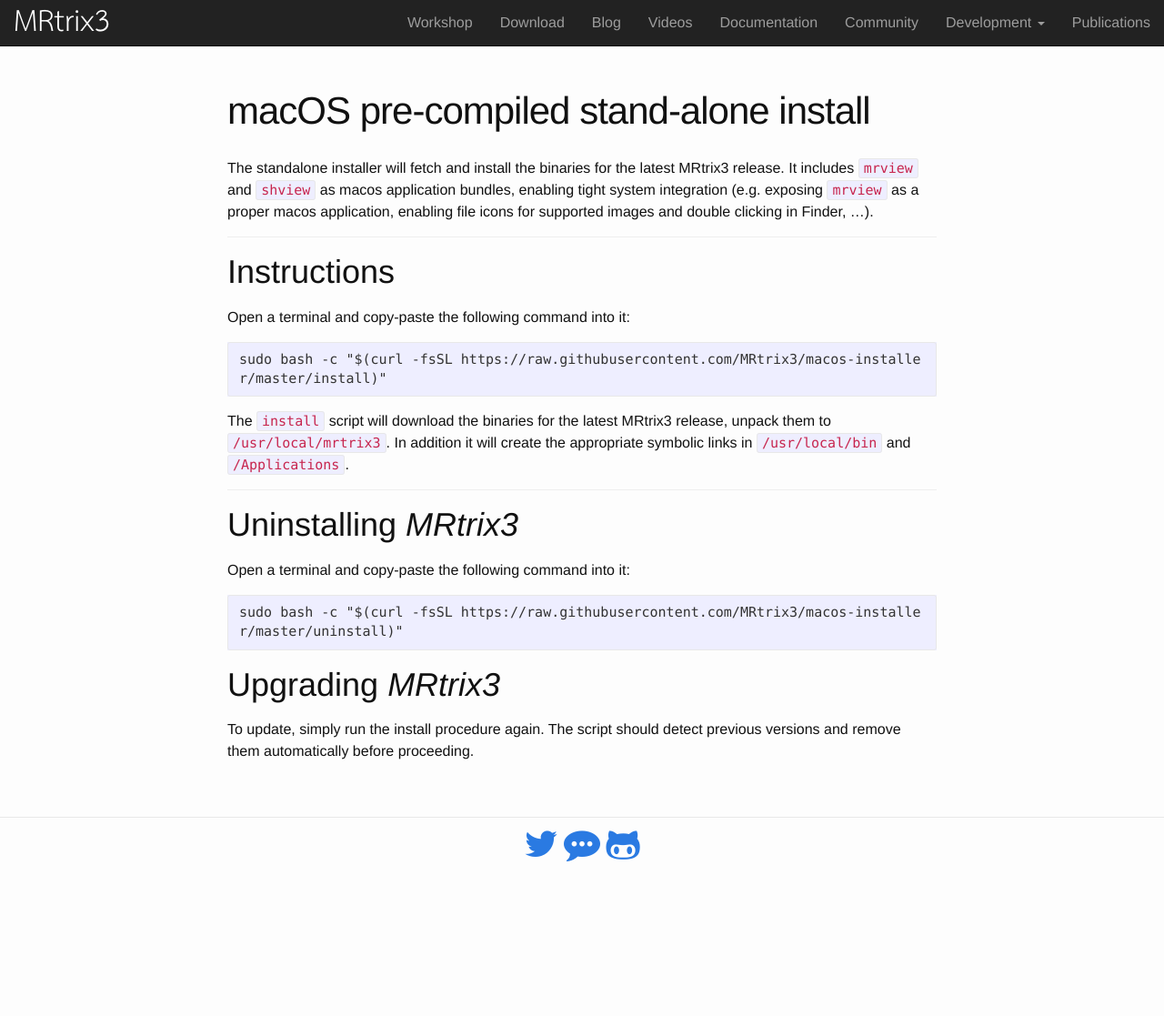
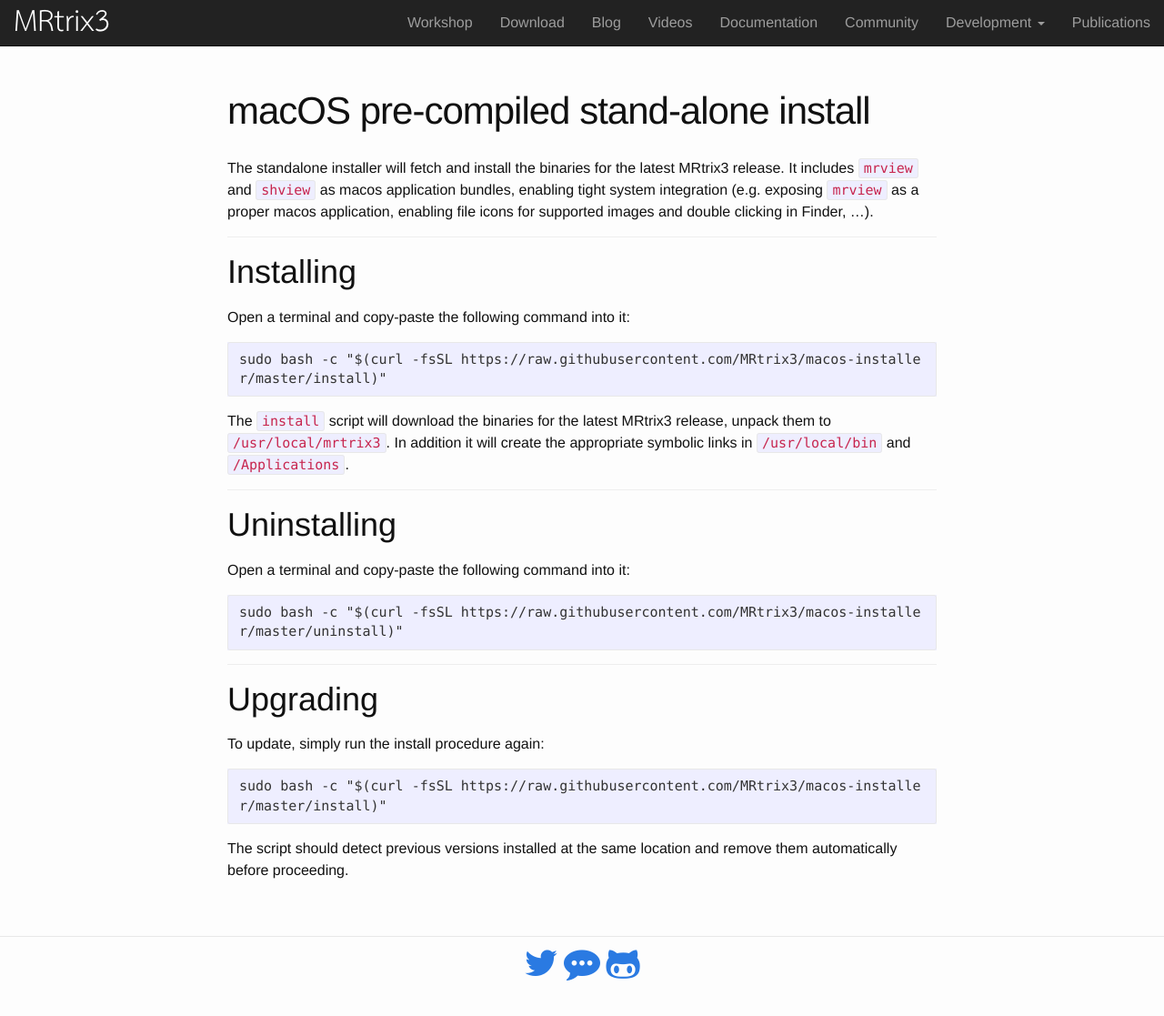
Before and after one commit to MRtrix3/MRtrix3.github.io, a Jekyll site: the page built from download/macos-standalone.md, in a window 1280 px wide and 1134 px high. Shown: the top 1117 px of the window at 91% size. Built offline with Jekyll 4.4.1, drawn with Linux system fonts in a browser that asks for light colours; nearby versions of some CDN libraries.

Commit message:
Minor fixes to the macos standalone instructions

````diff
--- a/download/macos-standalone.md
+++ b/download/macos-standalone.md
@@ -7,8 +7,8 @@
 
 ---
 
-Instructions
-============
+Installing
+==========
 
 Open a terminal and copy-paste the following command into it:
 ```
@@ -18,20 +18,23 @@
 unpack them to `/usr/local/mrtrix3`. In addition it will create the appropriate
 symbolic links in `/usr/local/bin` and `/Applications`.
 
-
 ---
 
-Uninstalling *MRtrix3*
-======================
+Uninstalling
+============
 
 Open a terminal and copy-paste the following command into it:
 ```
 sudo bash -c "$(curl -fsSL https://raw.githubusercontent.com/MRtrix3/macos-installer/master/uninstall)"
 ```
 
+---
 
-Upgrading *MRtrix3*
-===================
+Upgrading
+=========
 
-To update, simply run the install procedure again. The script should detect
-previous versions and remove them automatically before proceeding.
+To update, simply run the install procedure again:
+```
+sudo bash -c "$(curl -fsSL https://raw.githubusercontent.com/MRtrix3/macos-installer/master/install)"
+```
+The script should detect previous versions installed at the same location and remove them automatically before proceeding.
````
